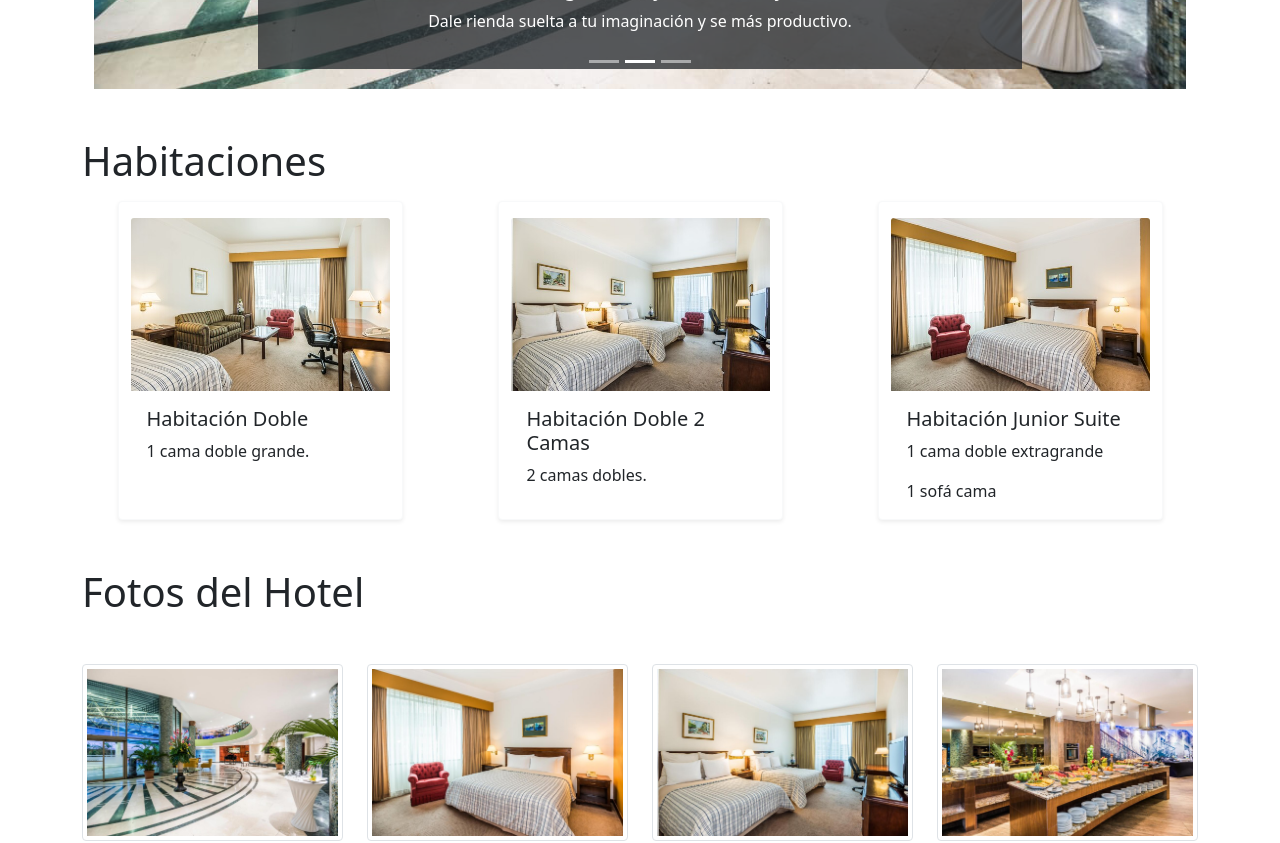
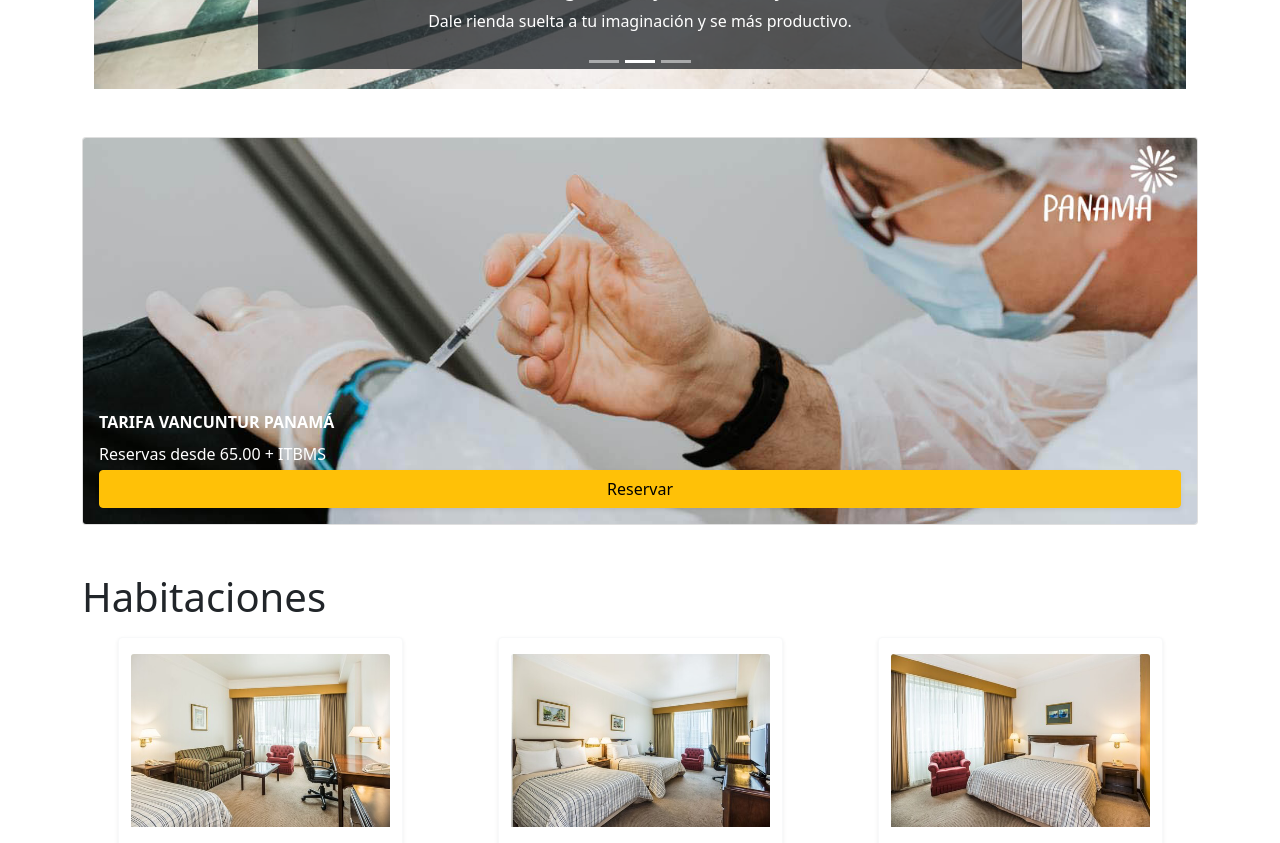
Before and after one commit to isacks/hotelweb, a React (Create React App) app: page / in a window 1280 px wide. Shown: the part 640-1483 px from the top of the page. Built offline with nearby package versions, Linux system fonts and the light colour scheme.

Commit message:
adding vacutur banner

```diff
--- a/src/components/HomeComponent.jsx
+++ b/src/components/HomeComponent.jsx
@@ -4,11 +4,13 @@ import CaruselComponent from './website/CaruselComponent';
 import RoomsComponent from './website/RoomsComponent';
 import FotosComponent from './website/FotosComponent';
 import FooterComponent from './website/FooterComponent';
+import VacunturComponent from './website/VacunturComponent';
 function HomeComponent() {
     return (
         <div className="container">
             <NavbarComponent />
             <CaruselComponent />
+            <VacunturComponent />
             <RoomsComponent />
             <FotosComponent />
             <FooterComponent />
--- a/src/components/website/CaruselComponent.jsx
+++ b/src/components/website/CaruselComponent.jsx
@@ -23,7 +23,7 @@ function CaruselComponent() {
                 <div className="carousel-item">
                     <img src={lobby} className="d-block w-100" alt="..." />
                     <InfoCard className="carousel-caption d-none d-md-block">
-                        <h5>Ambiente agradable y musica relajante</h5>
+                        <h5>Ambiente agradable y música relajante</h5>
                         <p>Dale rienda suelta a tu imaginación y se más productivo.</p>
                     </InfoCard>
                 </div>
--- a/src/components/website/FooterComponent.jsx
+++ b/src/components/website/FooterComponent.jsx
@@ -67,4 +67,4 @@ function FooterComponent() {
     )
 }
 
-export default FooterComponent
+export default FooterComponent;
--- a/src/components/website/FotosComponent.jsx
+++ b/src/components/website/FotosComponent.jsx
@@ -11,7 +11,7 @@ import meeting from '../../assets/website/img/meeting.jpg';
 function FotosComponent() {
     return (
         <div>
-            <div className="display-6 my-5">Fotos del Hotel</div>
+            <div className="display-6 my-3 mt-5">Fotos del Hotel</div>
             <div className="row">
                 <div className="col-md-3 mb-3">
                     <img src={lobby} class="img-thumbnail" alt="..." />
--- /dev/null
+++ b/src/components/website/VacunturComponent.jsx
@@ -0,0 +1,17 @@
+import React from 'react';
+import vacuntur from '../../assets/website/img/vacuntur.jpg';
+import turismpanamalogo from '../../assets/website/img/logo-base-white.svg';
+function VacunturComponent() {
+    return (
+        <div className="card text-white mt-5">
+            <img src={vacuntur} className="card-img" alt="..." />
+            <div className="card-img-overlay d-flex flex-column justify-content-end">
+                <div className="card-title"><b>TARIFA VANCUNTUR PANAMÁ</b></div>
+                <div className="card-text mb-1">Reservas desde 65.00 + ITBMS</div>
+                <a className="btn btn-warning shadow-sm" href="https://api.whatsapp.com/send?phone=50769756086&text=%C2%A1Hola%2C%20Princess%20Hotel%20Panam%C3%A1!%20Estoy%20interesado%20en%20hacer%20una%20reserva%20para%20el%20programa%20Vacuntur.">Reservar</a>
+            </div>
+        </div>
+    )
+}
+
+export default VacunturComponent;
```
Also changed, not shown: src/assets/website/img/turismpanamalogo.svg (added), src/assets/website/img/vacuntur.jpg (added).
